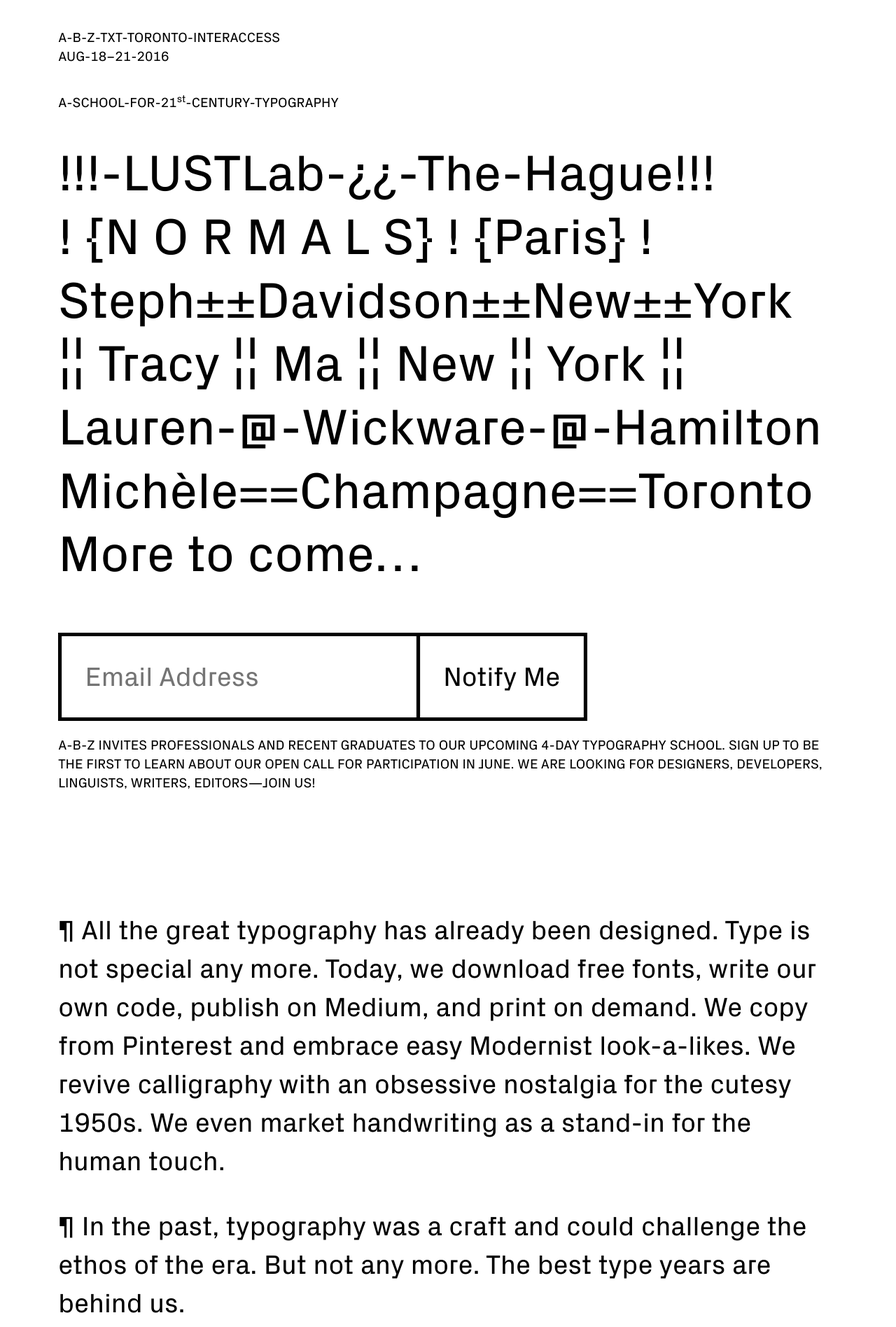
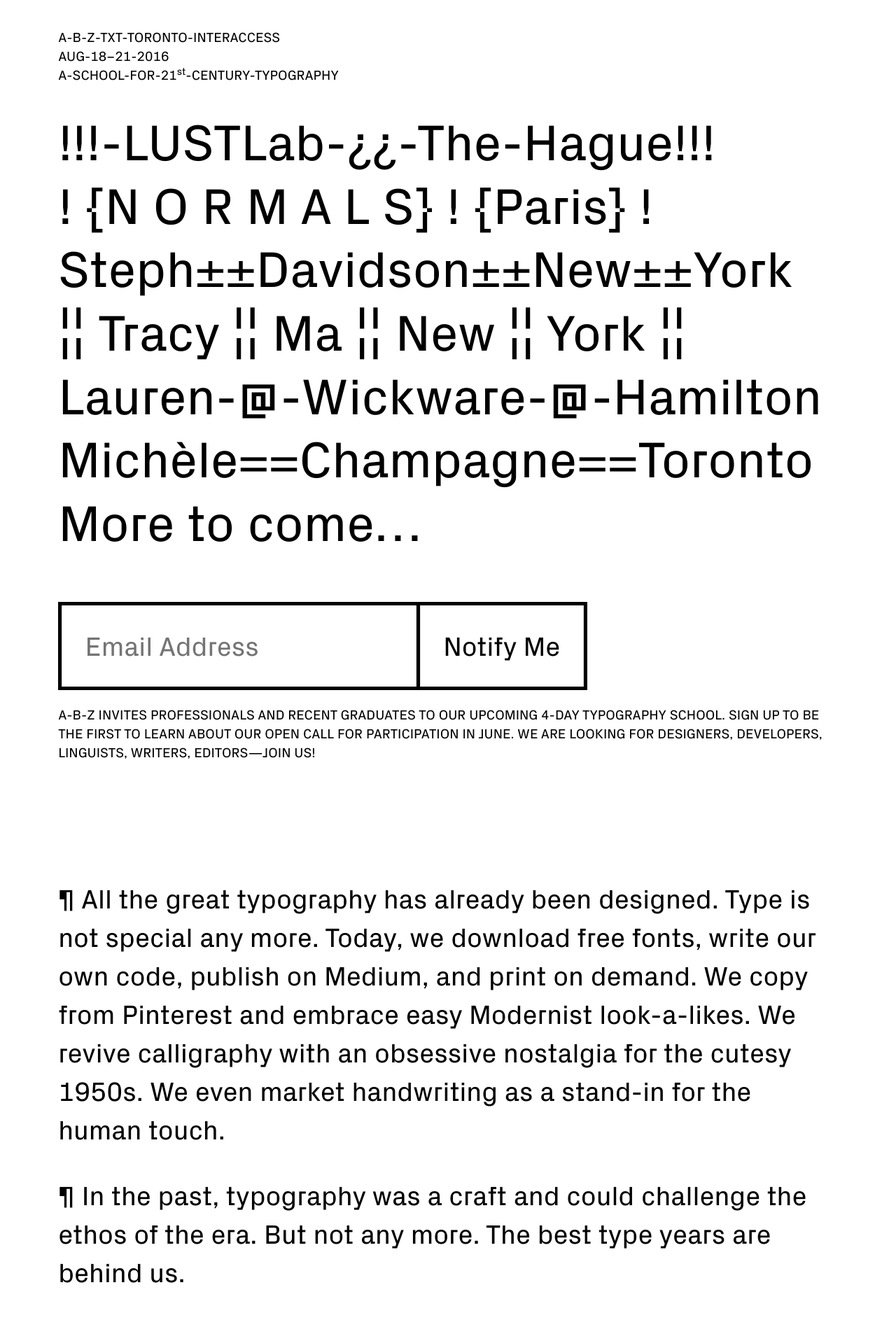
Before and after one commit to garrying/a-b-z.co, a Jekyll site: the page built from index.html, in a window 1280 px wide. Shown: the top 1896 px of the page at 70% size. Built offline with Jekyll 4.4.1, drawn with Linux system fonts in a browser that asks for light colours.

Commit message:
spacing and link

```diff
--- a/_includes/header.html
+++ b/_includes/header.html
@@ -1,7 +1,5 @@
 <header class="header">
-  <h1><a class="site-title" data-link-text="{{ site.title }}-TXT" href="{{ site.baseurl }}/">{{ site.title }}-TXT-TORONTO-INTERACCESS</a></h1>
+  <h1><a class="site-title" data-link-text="{{ site.title }}-TXT-TORONTO-INTERACCESS" href="{{ site.baseurl }}/">{{ site.title }}-TXT-TORONTO-INTERACCESS</a></h1>
   <h1>AUG-18–21-2016</h1>
-  <p>
-    <h2><a href="https://twitter.com/abz_co" title="@abz_co on Twitter" target="_blank">A-SCHOOL-FOR-21<sup>st</sup>-CENTURY-TYPOGRAPHY</a></h2>
-  </p>
+  <h2><a href="https://twitter.com/abz_co" title="@abz_co on Twitter" target="_blank">A-SCHOOL-FOR-21<sup>st</sup>-CENTURY-TYPOGRAPHY</a></h2>
 </header>
```
